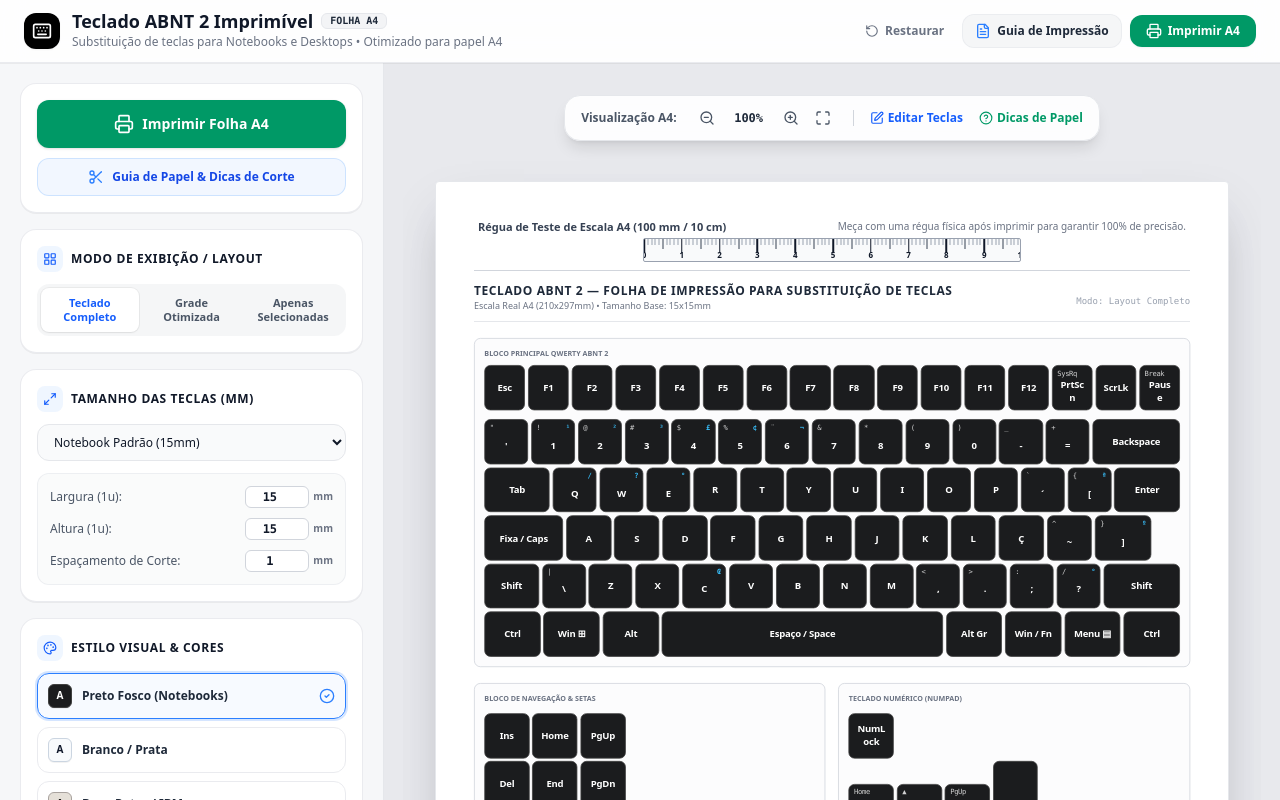
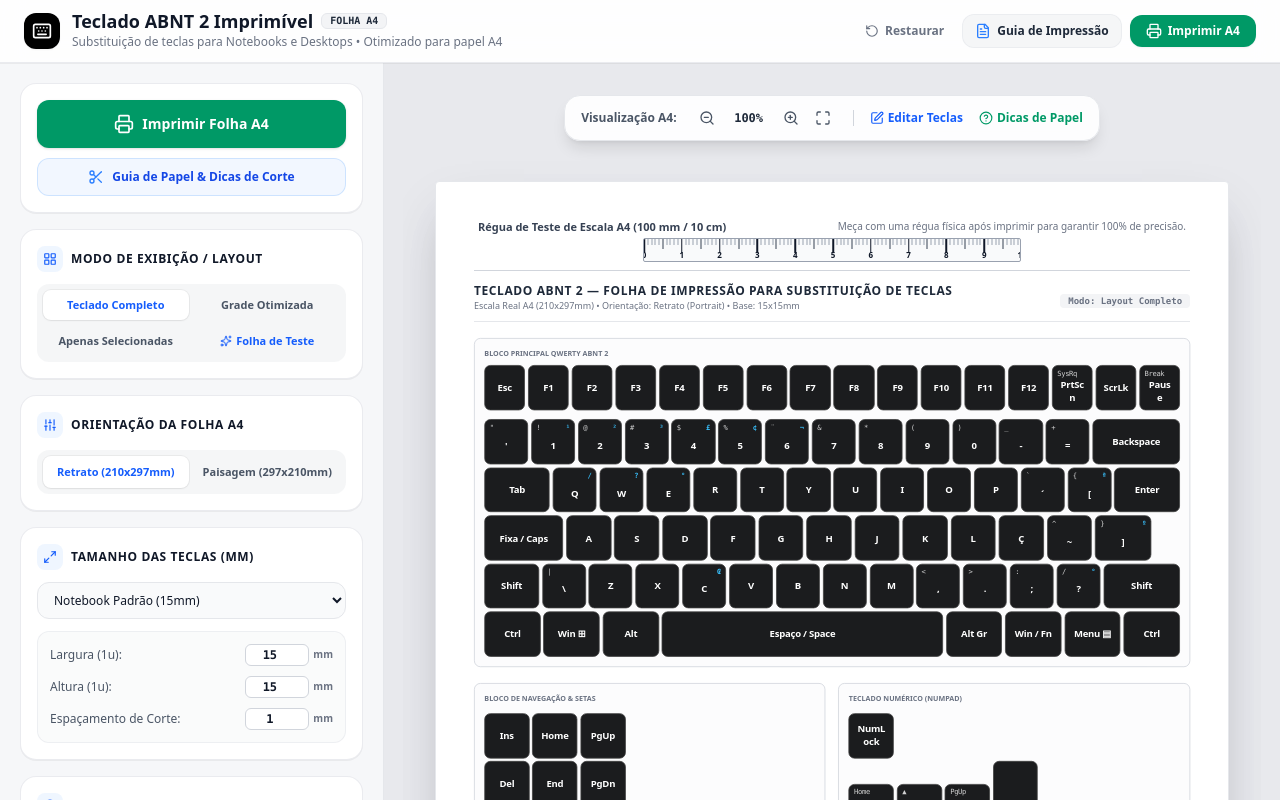
Before and after one commit to GkIgor/ABNT2_LAYOUT, a React (Vite) app: page / in a window 1280 px wide. Shown: the top 800 px of the page. Built offline with nearby package versions, Linux system fonts and the light colour scheme.

Commit message:
feat: add support for landscape print orientation
Implement page orientation selection, update CSS print styles for better layout flexibility, and refactor the print sheet container to handle dynamic dimensions.

```diff
--- a/src/App.tsx
+++ b/src/App.tsx
@@ -26,6 +26,7 @@ export default function App() {
     showCropMarks: true,
     cropMarkStyle: 'solid',
     showRuler: true,
+    orientation: 'portrait',
     selectedKeyIds: allKeys.map(k => k.id), // select all by default
     customKeyNotes: {},
     duplicateCounts: {},
--- a/src/components/ControlPanel.tsx
+++ b/src/components/ControlPanel.tsx
@@ -94,10 +94,10 @@ export const ControlPanel: React.FC<ControlPanelProps> = ({
           Modo de Exibição / Layout
         </label>
 
-        <div className="grid grid-cols-3 gap-1 bg-gray-100/80 dark:bg-gray-800/80 p-1 rounded-xl">
+        <div className="grid grid-cols-2 gap-1.5 bg-gray-100/80 dark:bg-gray-800/80 p-1.5 rounded-xl">
           <button
             onClick={() => onChangePrintMode('full-layout')}
-            className={`py-2 px-1 text-[11px] font-bold rounded-lg transition-all text-center leading-tight cursor-pointer ${
+            className={`py-2 px-2 text-[11px] font-bold rounded-lg transition-all text-center leading-tight cursor-pointer ${
               printMode === 'full-layout'
                 ? 'bg-white dark:bg-gray-900 text-blue-600 dark:text-blue-400 shadow-xs ring-1 ring-black/5 dark:ring-white/10'
                 : 'text-gray-600 dark:text-gray-400 hover:text-gray-900 dark:hover:text-gray-200'
@@ -108,7 +108,7 @@ export const ControlPanel: React.FC<ControlPanelProps> = ({
 
           <button
             onClick={() => onChangePrintMode('grid-sheet')}
-            className={`py-2 px-1 text-[11px] font-bold rounded-lg transition-all text-center leading-tight cursor-pointer ${
+            className={`py-2 px-2 text-[11px] font-bold rounded-lg transition-all text-center leading-tight cursor-pointer ${
               printMode === 'grid-sheet'
                 ? 'bg-white dark:bg-gray-900 text-blue-600 dark:text-blue-400 shadow-xs ring-1 ring-black/5 dark:ring-white/10'
                 : 'text-gray-600 dark:text-gray-400 hover:text-gray-900 dark:hover:text-gray-200'
@@ -119,13 +119,69 @@ export const ControlPanel: React.FC<ControlPanelProps> = ({
 
           <button
             onClick={() => onChangePrintMode('selected-only')}
-            className={`py-2 px-1 text-[11px] font-bold rounded-lg transition-all text-center leading-tight cursor-pointer ${
+            className={`py-2 px-2 text-[11px] font-bold rounded-lg transition-all text-center leading-tight cursor-pointer ${
               printMode === 'selected-only'
                 ? 'bg-white dark:bg-gray-900 text-blue-600 dark:text-blue-400 shadow-xs ring-1 ring-black/5 dark:ring-white/10'
                 : 'text-gray-600 dark:text-gray-400 hover:text-gray-900 dark:hover:text-gray-200'
             }`}
           >
             Apenas Selecionadas
+          </button>
+
+          <button
+            onClick={() => onChangePrintMode('test-sheet')}
+            className={`py-2 px-2 text-[11px] font-bold rounded-lg transition-all text-center leading-tight cursor-pointer flex items-center justify-center gap-1 ${
+              printMode === 'test-sheet'
+                ? 'bg-blue-600 text-white shadow-xs'
+                : 'text-blue-600 dark:text-blue-400 hover:bg-blue-50 dark:hover:bg-blue-950/40'
+            }`}
+          >
+            <Sparkles className="w-3 h-3 shrink-0" />
+            Folha de Teste
+          </button>
+        </div>
+      </div>
+
+      {/* Orientation Selector Bento Card */}
+      <div className="bg-white dark:bg-gray-900 border border-gray-200/80 dark:border-gray-800 rounded-2xl p-4 shadow-2xs space-y-3">
+        <label className="text-xs font-bold text-gray-900 dark:text-gray-100 uppercase tracking-wider flex items-center gap-2">
+          <span className="p-1.5 bg-blue-50 dark:bg-blue-950/60 text-blue-600 dark:text-blue-400 rounded-lg">
+            <Sliders className="w-3.5 h-3.5" />
+          </span>
+          Orientação da Folha A4
+        </label>
+
+        <div className="grid grid-cols-2 gap-1.5 bg-gray-100/80 dark:bg-gray-800/80 p-1.5 rounded-xl">
+          <button
+            onClick={() =>
+              onChangeCustomization({
+                ...customization,
+                orientation: 'portrait',
+              })
+            }
+            className={`py-2 px-2 text-[11px] font-bold rounded-lg transition-all text-center cursor-pointer ${
+              customization.orientation === 'portrait' || !customization.orientation
+                ? 'bg-white dark:bg-gray-900 text-blue-600 dark:text-blue-400 shadow-xs ring-1 ring-black/5 dark:ring-white/10'
+                : 'text-gray-600 dark:text-gray-400 hover:text-gray-900 dark:hover:text-gray-200'
+            }`}
+          >
+            Retrato (210x297mm)
+          </button>
+
+          <button
+            onClick={() =>
+              onChangeCustomization({
+                ...customization,
+                orientation: 'landscape',
+              })
+            }
+            className={`py-2 px-2 text-[11px] font-bold rounded-lg transition-all text-center cursor-pointer ${
+              customization.orientation === 'landscape'
+                ? 'bg-white dark:bg-gray-900 text-blue-600 dark:text-blue-400 shadow-xs ring-1 ring-black/5 dark:ring-white/10'
+                : 'text-gray-600 dark:text-gray-400 hover:text-gray-900 dark:hover:text-gray-200'
+            }`}
+          >
+            Paisagem (297x210mm)
           </button>
         </div>
       </div>
--- a/src/components/PrintableSheet.tsx
+++ b/src/components/PrintableSheet.tsx
@@ -28,6 +28,12 @@ export const PrintableSheet: React.FC<PrintableSheetProps> = ({
 }) => {
   const theme = COLOR_THEMES.find(t => t.id === customization.themeId) || COLOR_THEMES[0];
   const allKeys = getAllAbnt2Keys();
+  const isLandscape = customization.orientation === 'landscape';
+
+  // Dynamic sheet dimensions based on orientation
+  const sheetWidthMm = isLandscape ? 297 : 210;
+  const sheetHeightMm = isLandscape ? 210 : 297;
+  const availablePrintableWidthMm = sheetWidthMm - 20; // 10mm padding on each side
 
   // Helper to render a strict horizontal row of keys without wrapping
   const renderRow = (keys: KeyData[]) => (
@@ -74,7 +80,6 @@ export const PrintableSheet: React.FC<PrintableSheetProps> = ({
 
         {/* Arrow Keys */}
         <div style={{ marginTop: `${gap * 2}mm` }} className="flex flex-col gap-[1mm]">
-          {/* Top Arrow Row: spacer, Up, spacer */}
           <div style={{ gap: `${gap}mm` }} className="flex items-center">
             <div style={{ width: `${keyWidth}mm` }} />
             {arrowUp && (
@@ -88,7 +93,6 @@ export const PrintableSheet: React.FC<PrintableSheetProps> = ({
               />
             )}
           </div>
-          {/* Bottom Arrow Row: Left, Down, Right */}
           <div style={{ gap: `${gap}mm` }} className="flex items-center">
             {[arrowLeft, arrowDown, arrowRight].map(k => k && (
               <KeyCap
@@ -126,10 +130,8 @@ export const PrintableSheet: React.FC<PrintableSheetProps> = ({
     );
   };
 
-  // Calculate row width in mm for scaling full-layout if needed
-  // 15u is max width of main row. Width = 15 * baseWidth + 14 * gap
+  // Calculate max main row width in mm (15u row: 15 * baseWidth + 14 * gap)
   const maxMainRowWidthMm = 15 * customization.baseWidthMm + 14 * customization.gapMm;
-  const availablePrintableWidthMm = 190; // A4 210mm - 20mm margins
   const scaleFactor = maxMainRowWidthMm > availablePrintableWidthMm
     ? availablePrintableWidthMm / maxMainRowWidthMm
     : 1;
@@ -152,15 +154,24 @@ export const PrintableSheet: React.FC<PrintableSheetProps> = ({
 
   return (
     <div className="print-sheet-wrapper flex flex-col items-center justify-center p-4 sm:p-8 overflow-x-auto w-full">
+      {/* Inject Dynamic @page Print Orientation CSS */}
+      <style>{`
+        @media print {
+          @page {
+            size: A4 ${customization.orientation || 'portrait'};
+            margin: 0;
+          }
+        }
+      `}</style>
+
       {/*
-        A4 Physical Dimensions in CSS: 210mm x 297mm
-        Screen view: styled as paper sheet with shadow
+        A4 Physical Dimensions in CSS: 210mm x 297mm (Portrait) or 297mm x 210mm (Landscape)
       */}
       <div
         id="a4-printable-area"
         style={{
-          width: '210mm',
-          minHeight: '297mm',
+          width: `${sheetWidthMm}mm`,
+          minHeight: `${sheetHeightMm}mm`,
           padding: '10mm',
           boxSizing: 'border-box',
         }}
@@ -176,21 +187,24 @@ export const PrintableSheet: React.FC<PrintableSheetProps> = ({
                 Teclado ABNT 2 — Folha de Impressão para Substituição de Teclas
               </h1>
               <p className="text-[9px] text-gray-500">
-                Escala Real A4 (210x297mm) • Tamanho Base: {customization.baseWidthMm}x{customization.baseHeightMm}mm
+                Escala Real A4 ({sheetWidthMm}x{sheetHeightMm}mm) • Orientação: {isLandscape ? 'Paisagem (Landscape)' : 'Retrato (Portrait)'} • Base: {customization.baseWidthMm}x{customization.baseHeightMm}mm
               </p>
             </div>
             <div className="text-right">
-              <span className="text-[9px] font-mono text-gray-400">
-                Modo: {printMode === 'full-layout' ? 'Layout Completo' : printMode === 'grid-sheet' ? 'Grade Otimizada' : 'Teclas Selecionadas'}
+              <span className="text-[9px] font-mono text-gray-500 font-bold bg-gray-100 px-2 py-0.5 rounded">
+                Modo: {
+                  printMode === 'full-layout' ? 'Layout Completo' :
+                  printMode === 'grid-sheet' ? 'Grade Otimizada' :
+                  printMode === 'selected-only' ? 'Teclas Selecionadas' :
+                  'Folha de Teste e Calibração'
+                }
               </span>
             </div>
           </div>
 
-          {/* Mode 1: Full Keyboard Layout (Layout Completo Montado) */}
+          {/* Mode 1: Full Keyboard Layout */}
           {printMode === 'full-layout' && (
             <div className="space-y-4">
-
-              {/* Scale Wrapper if row width exceeds page bounds */}
               <div
                 style={{
                   transform: scaleFactor < 1 ? `scale(${scaleFactor})` : undefined,
@@ -217,8 +231,7 @@ export const PrintableSheet: React.FC<PrintableSheetProps> = ({
                 </div>
 
                 {/* Secondary Blocks: Nav Cluster & Numpad */}
-                <div className="grid grid-cols-1 sm:grid-cols-2 gap-4 pt-1">
-
+                <div className={`grid gap-4 pt-1 ${isLandscape ? 'grid-cols-2' : 'grid-cols-1 sm:grid-cols-2'}`}>
                   {/* Navigation Cluster */}
                   <div
                     style={{ gap: `${customization.gapMm}mm` }}
@@ -240,25 +253,20 @@ export const PrintableSheet: React.FC<PrintableSheetProps> = ({
                     </div>
                     {renderNumpad()}
                   </div>
-
                 </div>
               </div>
 
-              {scaleFactor < 1 && (
+              {!isLandscape && scaleFactor < 1 && (
                 <div className="no-print p-2 bg-amber-50 border border-amber-200 rounded-lg text-[10px] text-amber-800 flex items-center justify-between">
                   <span>
-                    💡 <strong>Nota de Escala:</strong> No modo "Layout Completo", o layout foi ajustado para caber na largura da folha A4.
-                  </span>
-                  <span className="font-semibold text-amber-900">
-                    Para imprimir 100% em Tamanho Real (1:1), selecione "Grade Otimizada".
+                    💡 <strong>Dica de Orientação:</strong> Para imprimir o "Layout Completo" em tamanho 100% real sem reduzir, mude a Orientação para <strong>Paisagem (Landscape)</strong> no painel.
                   </span>
                 </div>
               )}
-
             </div>
           )}
 
-          {/* Mode 2: Grid Sheet (Grade Compacta para Corte Fácil em Tamanho Real 1:1) */}
+          {/* Mode 2: Grid Sheet (Grade Compacta) */}
           {printMode === 'grid-sheet' && (
             <div className="space-y-3">
               <div className="flex items-center justify-between text-[10px] font-bold uppercase text-gray-600 mb-1 border-b border-gray-200 pb-1">
@@ -286,7 +294,7 @@ export const PrintableSheet: React.FC<PrintableSheetProps> = ({
             </div>
           )}
 
-          {/* Mode 3: Selected Keys Only (Tamanho Real 1:1) */}
+          {/* Mode 3: Selected Keys Only */}
           {printMode === 'selected-only' && (
             <div className="space-y-3">
               <div className="flex items-center justify-between text-[10px] font-bold uppercase text-gray-600 mb-1 border-b border-gray-200 pb-1">
@@ -318,6 +326,120 @@ export const PrintableSheet: React.FC<PrintableSheetProps> = ({
             </div>
           )}
 
+          {/* Mode 4: Test & Calibration Sheet */}
+          {printMode === 'test-sheet' && (
+            <div className="space-y-5">
+              <div className="bg-blue-50 border border-blue-200 p-3 rounded-lg text-xs text-blue-900 space-y-1">
+                <p className="font-bold">🧪 Folha de Calibração & Teste de Impressão A4</p>
+                <p className="text-[10px] leading-relaxed">
+                  Imprima esta página de teste primeiro para verificar se as dimensões físicas em milímetros estão 100% exatas, e se as cores/bordas saem corretas no seu papel adesivo antes de imprimir todas as teclas.
+                </p>
+              </div>
+
+              {/* Section 1: Physical Dimension Test Squares */}
+              <div className="space-y-2">
+                <h3 className="text-[10px] font-bold uppercase text-gray-700 border-b pb-1">
+                  1. Quadrados de Verificação de Escala Física Real (Meça com uma régua)
+                </h3>
+                <div className="flex flex-wrap items-end gap-4 p-3 bg-gray-50 border border-gray-200 rounded-lg">
+                  {/* 15x15mm Box */}
+                  <div className="flex flex-col items-center gap-1">
+                    <div
+                      style={{ width: '15mm', height: '15mm' }}
+                      className="border-2 border-black bg-gray-200 flex items-center justify-center text-[8px] font-bold font-mono"
+                    >
+                      15x15
+                    </div>
+                    <span className="text-[8px] text-gray-600 font-semibold">15 mm (1u Padrão)</span>
+                  </div>
+
+                  {/* 18x18mm Box */}
+                  <div className="flex flex-col items-center gap-1">
+                    <div
+                      style={{ width: '18mm', height: '18mm' }}
+                      className="border-2 border-black bg-gray-200 flex items-center justify-center text-[8px] font-bold font-mono"
+                    >
+                      18x18
+                    </div>
+                    <span className="text-[8px] text-gray-600 font-semibold">18 mm (Grande)</span>
+                  </div>
+
+                  {/* 20x20mm Box */}
+                  <div className="flex flex-col items-center gap-1">
+                    <div
+                      style={{ width: '20mm', height: '20mm' }}
+                      className="border-2 border-black bg-gray-200 flex items-center justify-center text-[8px] font-bold font-mono"
+                    >
+                      20x20
+                    </div>
+                    <span className="text-[8px] text-gray-600 font-semibold">20 mm (Extra Grande)</span>
+                  </div>
+
+                  {/* 30x15mm Box */}
+                  <div className="flex flex-col items-center gap-1">
+                    <div
+                      style={{ width: '30mm', height: '15mm' }}
+                      className="border-2 border-black bg-gray-200 flex items-center justify-center text-[8px] font-bold font-mono"
+                    >
+                      30 x 15 mm
+                    </div>
+                    <span className="text-[8px] text-gray-600 font-semibold">30 mm (2u Tecla Larga)</span>
+                  </div>
+                </div>
+              </div>
+
+              {/* Section 2: Color Themes Test Samples */}
+              <div className="space-y-2">
+                <h3 className="text-[10px] font-bold uppercase text-gray-700 border-b pb-1">
+                  2. Teste de Cores & Nitidez dos Temas
+                </h3>
+                <div className="flex flex-wrap gap-3">
+                  {COLOR_THEMES.map(t => (
+                    <div key={t.id} className="flex flex-col items-center gap-1">
+                      <div
+                        style={{
+                          width: '18mm',
+                          height: '18mm',
+                          backgroundColor: t.bgColor,
+                          color: t.textColor,
+                          border: `1px solid ${t.borderColor}`,
+                        }}
+                        className="rounded flex flex-col justify-between p-1 shadow-2xs text-center"
+                      >
+                        <span className="text-[8px] font-bold font-mono">Q</span>
+                        <span style={{ color: t.accentColor }} className="text-[7px] font-bold">
+                          AltGr
+                        </span>
+                      </div>
+                      <span className="text-[8px] font-medium text-gray-600">{t.name}</span>
+                    </div>
+                  ))}
+                </div>
+              </div>
+
+              {/* Section 3: Sample Keys in Current Selected Customization */}
+              <div className="space-y-2">
+                <h3 className="text-[10px] font-bold uppercase text-gray-700 border-b pb-1">
+                  3. Amostras Reais no Seu Estilo Atual ({theme.name} • {customization.baseWidthMm}x{customization.baseHeightMm}mm • Borda {customization.cropMarkStyle})
+                </h3>
+                <div
+                  style={{ gap: `${customization.gapMm}mm` }}
+                  className="flex flex-wrap items-center justify-start p-3 bg-gray-50 border border-gray-200 rounded-lg"
+                >
+                  {allKeys.slice(0, 10).map(key => (
+                    <KeyCap
+                      key={key.id}
+                      keyData={key}
+                      customization={customization}
+                      theme={theme}
+                      isSelected={true}
+                    />
+                  ))}
+                </div>
+              </div>
+            </div>
+          )}
+
         </div>
 
         {/* Print Sheet Footer Note */}
--- a/src/index.css
+++ b/src/index.css
@@ -5,20 +5,15 @@
 */
 
 @media print {
-  /* Page Setup for exact A4 paper size and 0mm margin */
-  @page {
-    size: A4 portrait;
-    margin: 0;
-  }
-
-  /* Force background colors and exact colors across all elements */
+  /* Force exact background colors and text colors across all elements */
   * {
     -webkit-print-color-adjust: exact !important;
     print-color-adjust: exact !important;
+    color-adjust: exact !important;
   }
 
-  /* Reset layout containers for print engine */
-  html, body, #root, .min-h-screen, main, div {
+  /* Reset body and outer containers without forcing display: block on children */
+  html, body, #root {
     background: #ffffff !important;
     color: #000000 !important;
     margin: 0 !important;
@@ -28,23 +23,19 @@
     min-height: 0 !important;
     max-height: none !important;
     overflow: visible !important;
-    position: static !important;
-    display: block !important;
-    transform: none !important;
-    float: none !important;
   }
 
   /* Hide screen-only controls, headers, drawers, sidebars, modals */
-  .no-print, header, aside, button, modal {
+  .no-print, header, aside, modal, nav {
     display: none !important;
   }
 
+  /* Reset zoom wrapper for print engine */
   .sheet-zoom-wrapper {
     transform: none !important;
     margin: 0 !important;
     padding: 0 !important;
-    width: 210mm !important;
-    display: block !important;
+    width: 100% !important;
   }
 
   /* Print container resets */
@@ -52,26 +43,23 @@
     padding: 0 !important;
     margin: 0 auto !important;
     background: #ffffff !important;
-    width: 210mm !important;
-    overflow: visible !important;
-    display: block !important;
+    width: 100% !important;
+    box-shadow: none !important;
+    border: none !important;
   }
 
   .print-sheet {
     box-shadow: none !important;
     border: none !important;
     margin: 0 auto !important;
-    width: 210mm !important;
-    min-height: 297mm !important;
     padding: 8mm !important;
     border-radius: 0 !important;
     background: #ffffff !important;
-    display: block !important;
     page-break-after: avoid !important;
     page-break-inside: avoid !important;
   }
 
-  /* Prevent keycaps from breaking across pages */
+  /* Prevent individual keycaps from breaking across page breaks */
   [title*="Tecla:"] {
     break-inside: avoid !important;
     page-break-inside: avoid !important;
--- a/src/types/keyboard.ts
+++ b/src/types/keyboard.ts
@@ -38,7 +38,8 @@ export interface ColorTheme {
   isDark: boolean;
 }
 
-export type PrintMode = 'full-layout' | 'grid-sheet' | 'selected-only';
+export type PrintMode = 'full-layout' | 'grid-sheet' | 'selected-only' | 'test-sheet';
+export type PageOrientation = 'portrait' | 'landscape';
 
 export interface KeyCapCustomization {
   baseWidthMm: number;
@@ -54,6 +55,7 @@ export interface KeyCapCustomization {
   showCropMarks: boolean;
   cropMarkStyle: 'dashed' | 'solid' | 'corners' | 'none';
   showRuler: boolean;
+  orientation: PageOrientation;
   selectedKeyIds: string[]; // for 'selected-only' mode
   customKeyNotes: Record<string, Partial<KeyData>>;
   duplicateCounts: Record<string, number>;
```
